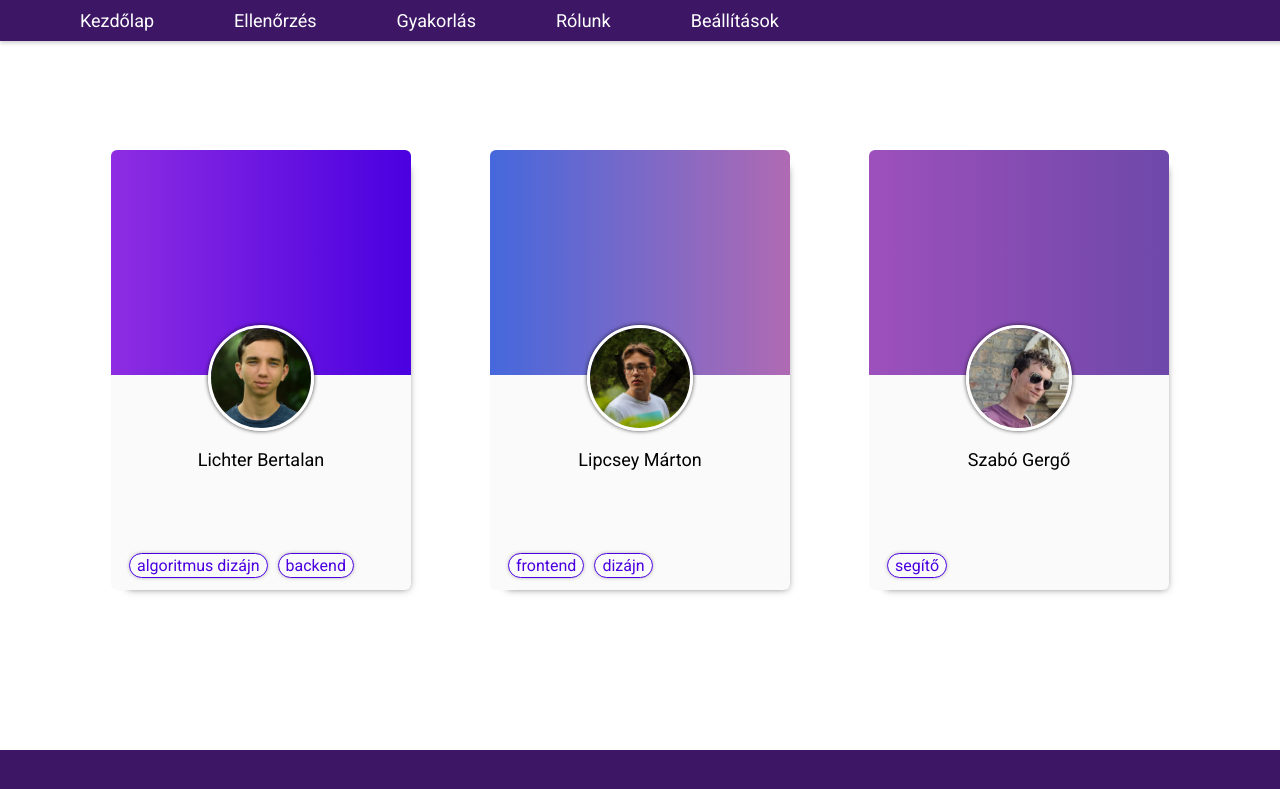
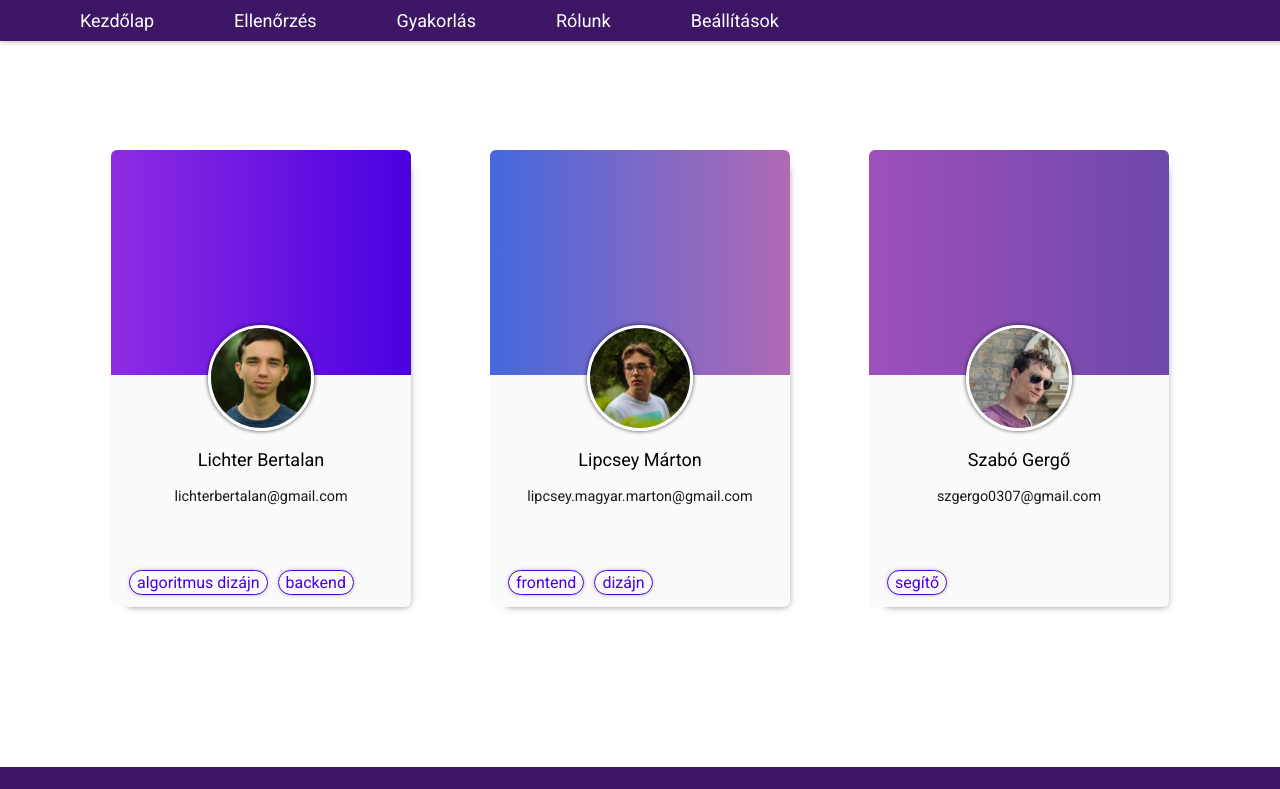
Before and after one commit to lichterberci/DerivativeCalculatorFrontend, a Next.js app: page /about in a window 1280 px wide. Shown: the top 789 px of the page. Built offline with nearby package versions, Linux system fonts and the light colour scheme.

Commit message:
email added to about us page

```diff
--- a/components/TeamCard.tsx
+++ b/components/TeamCard.tsx
@@ -20,8 +20,21 @@ export default function TeamCard(props:any){
                         src={`/images/${_props.url}`}
                      />
                     <p className={styles.name}>{_props.name}</p>
+                    {
+                        _props?.email
+                        &&
+                        <a
+                            className={styles.email}
+                            href={`mailto:${_props.email}`}
+                            target="_top"
+                            rel="noopener noreferrer"
+                        >
+                            { _props.email }
+                        </a>
+                    }
                 </div>
             </div>
+
 
             <div className={styles.responsibilityList}>
                 {
--- a/pages/about.tsx
+++ b/pages/about.tsx
@@ -11,35 +11,38 @@ export default function About (): JSX.Element {
 
     const team = [
         {
-            name:"Lichter Bertalan",
+            name: "Lichter Bertalan",
             role: ["algoritmus dizájn", "backend"],
-            url:"lichterbertalan.jpg",
+            url: "lichterbertalan.jpg",
+            email: "lichterbertalan@gmail.com",
             colors:
                 {
-                    primary:"#8e2de2",
-                    secondary:"#4a00e0"
+                    primary: "#8e2de2",
+                    secondary: "#4a00e0"
                 }
             ,
         },
         {
-            name:"Lipcsey Márton",
+            name: "Lipcsey Márton",
             role: ["frontend", "dizájn"],
-            url:"lipcseymárton.jpg",
+            url: "lipcseymárton.jpg",
+            email: "lipcsey.magyar.marton@gmail.com",
             colors:
                 {
-                    primary:"#4568DC",
-                    secondary:"#B06AB3"
+                    primary: "#4568DC",
+                    secondary: "#B06AB3"
                 }
             ,
         },
         {
-            name:"Szabó Gergő",
+            name: "Szabó Gergő",
             role: ["segítő"],
-            url:"szabógergő.jpg",
+            url: "szabógergő.jpg",
+            email: "szgergo0307@gmail.com",
             colors:
                 {
-                    primary:"#9D50BB",
-                    secondary:"#6E48AA"
+                    primary: "#9D50BB",
+                    secondary: "#6E48AA"
                 }
             ,
         },
--- a/styles/teamCard.module.css
+++ b/styles/teamCard.module.css
@@ -59,3 +59,10 @@
     -moz-box-shadow: 0px 0px 5px -2px rgba(0,0,0,0.73);
     cursor: default;
 }
+
+.email {
+    color: var(--text-color);
+    font-size: 0.9rem;
+    opacity: 0.9;
+    text-decoration: none;
+}
```
